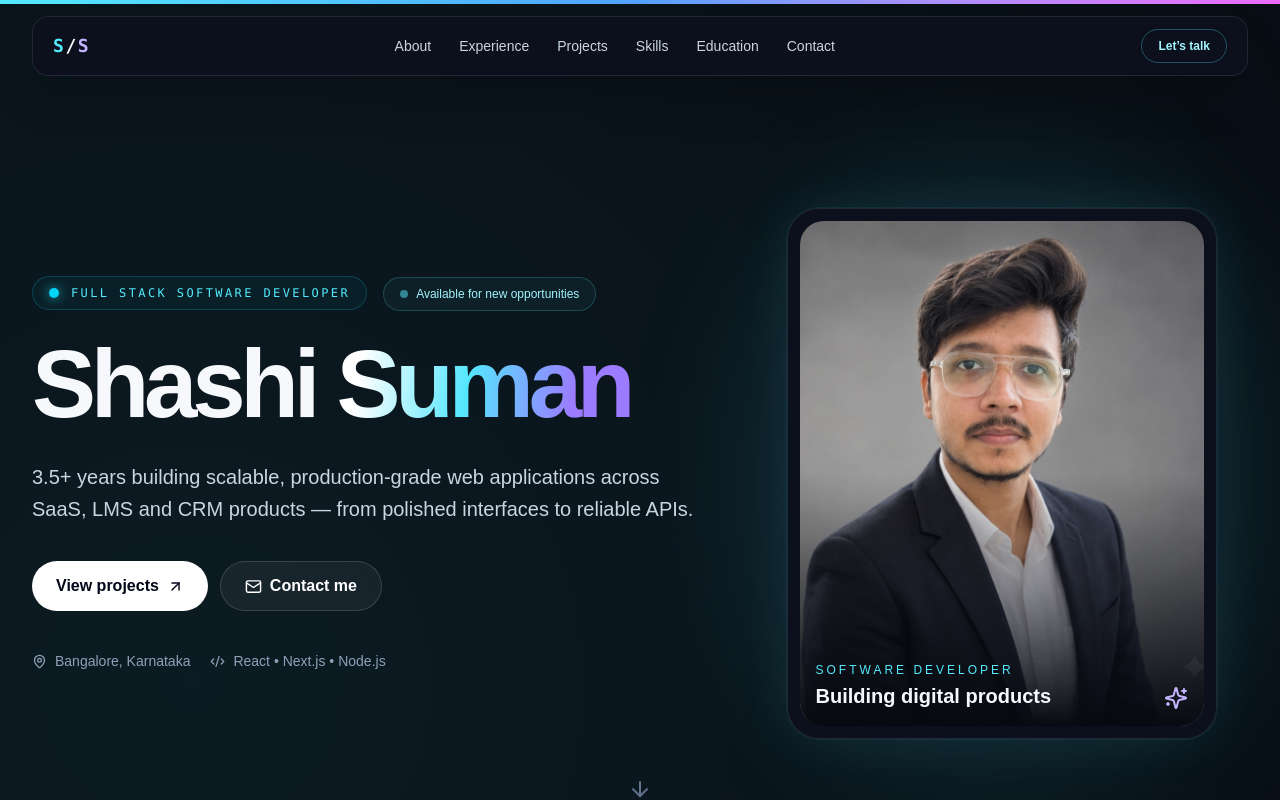
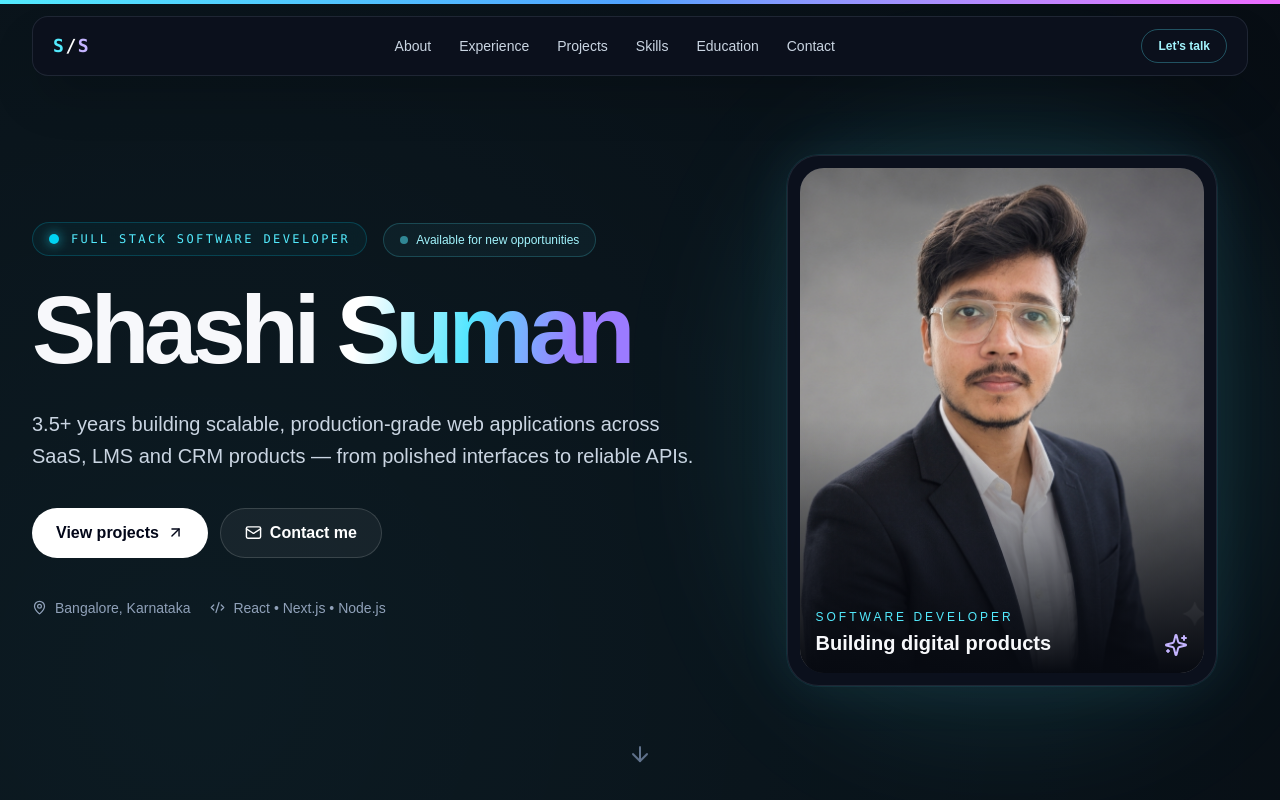
Before and after one commit to Shashi242/portfolio, a Next.js app: page / in a window 1280 px wide. Shown: the top 800 px of the page. Built offline with nearby package versions, Linux system fonts and the light colour scheme.

Commit message:
Updated project

```diff
--- a/app/page.js
+++ b/app/page.js
@@ -110,7 +110,7 @@ export default function Page() {
       {open && <div className="glass mx-auto mt-2 max-w-7xl rounded-2xl p-3 md:hidden">{nav.map(n => <button key={n} onClick={() => go(n)} className="block w-full rounded-xl px-4 py-3 text-left text-sm text-slate-200 hover:bg-white/5">{n}</button>)}</div>}
     </nav>
 
-    <section className="relative flex min-h-screen items-center px-5 md:pt-28 pt-8 md:px-8">
+    <section className="relative flex min-h-screen items-center px-5 md:pt-10 pt-8 md:px-8">
       <div className="absolute inset-0 -z-20 bg-[#05070d]" />
       <motion.div style={{ y }} className="absolute inset-0 -z-10 bg-cover bg-center opacity-70" style={{ backgroundImage: "url(/tech-bg.png)" }} aria-hidden="true" />
       <div className="absolute inset-0 -z-10 bg-[radial-gradient(circle_at_18%_40%,rgba(5,7,13,.15),#05070d_72%)]" />
```
